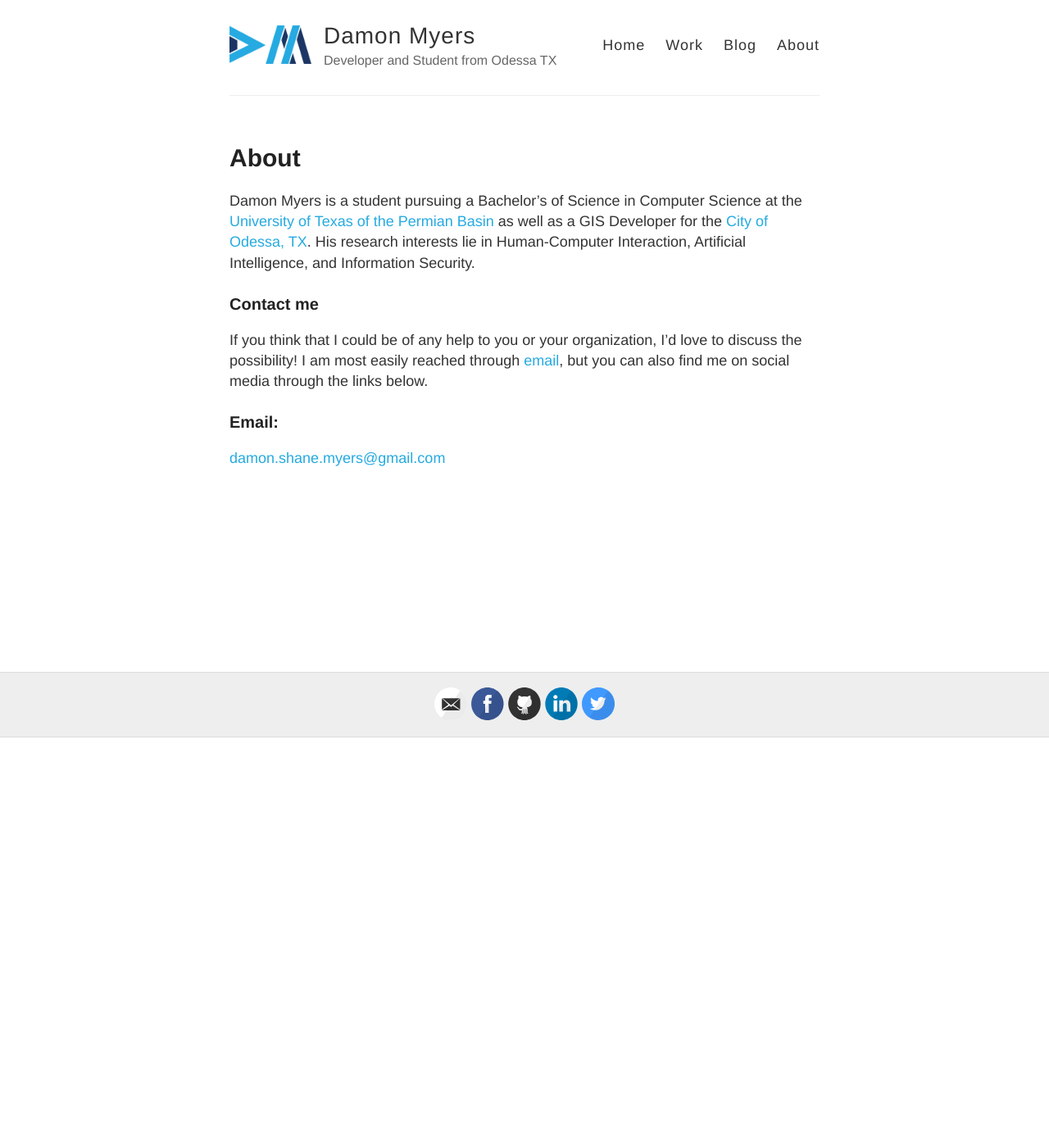
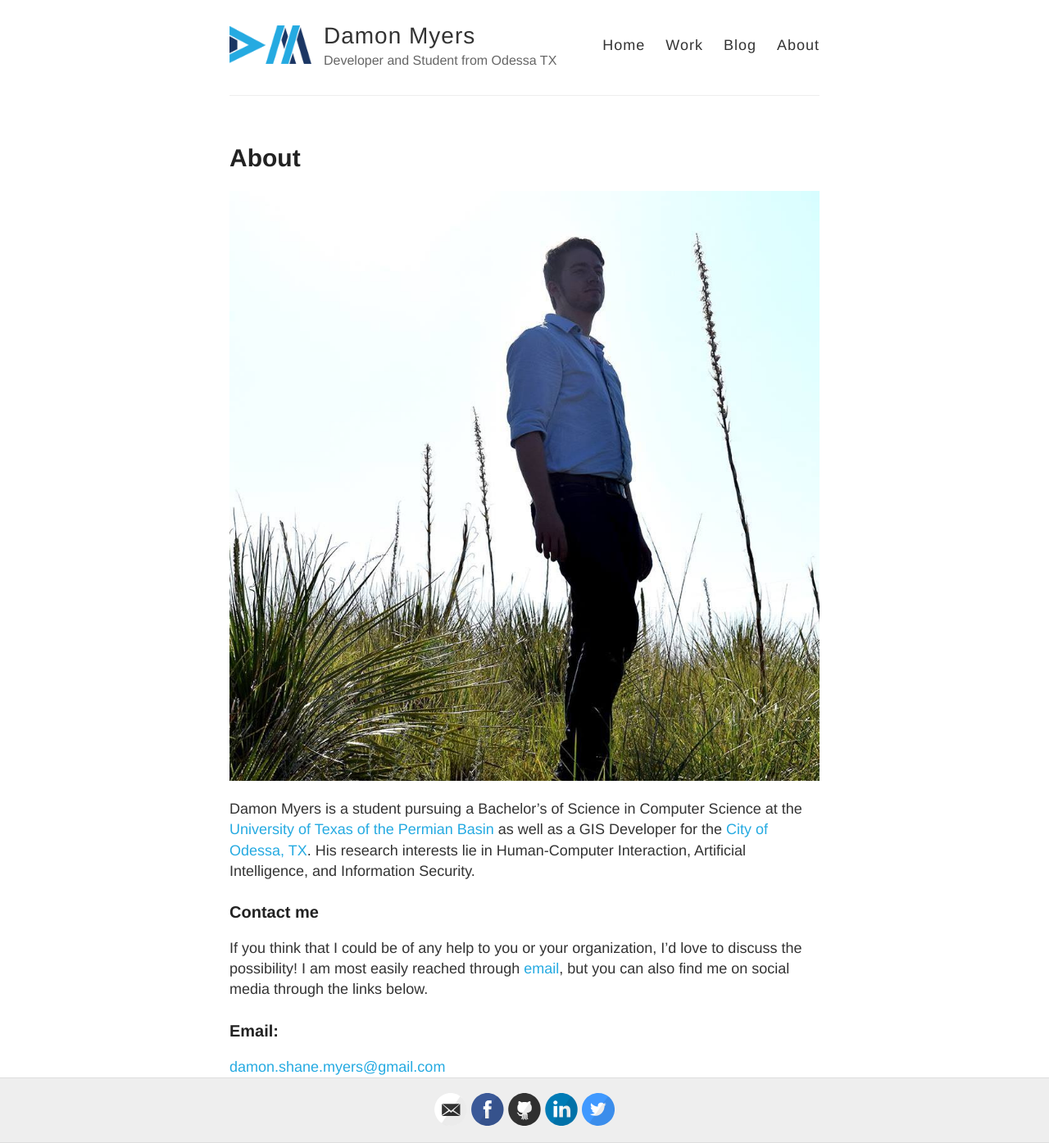
Before and after one commit to damon-myers/damon-myers.github.io, a Jekyll site: the page built from contact.md, in a window 1280 px wide. Shown: the whole page at 82% size. Built offline with Jekyll 4.4.1, drawn with Linux system fonts in a browser that asks for light colours; Markdown is read by kramdown in place of the engine named in the settings; before the commit the page ends 900 px from its top, so only the background shows below that.

Commit message:
Updated contact.md

```diff
--- a/contact.md
+++ b/contact.md
@@ -6,6 +6,8 @@ published: true
 ---
 
 
+![me.jpg]({{site.baseurl}}/me.jpg)
+
 Damon Myers is a student pursuing a Bachelor's of Science in Computer Science at the [University of Texas of the Permian Basin](http://www.utpb.edu) as well as a GIS Developer for the [City of Odessa, TX](http://odessa-tx.gov). His research interests lie in Human-Computer Interaction, Artificial Intelligence, and Information Security.
 
 ### Contact me
```
